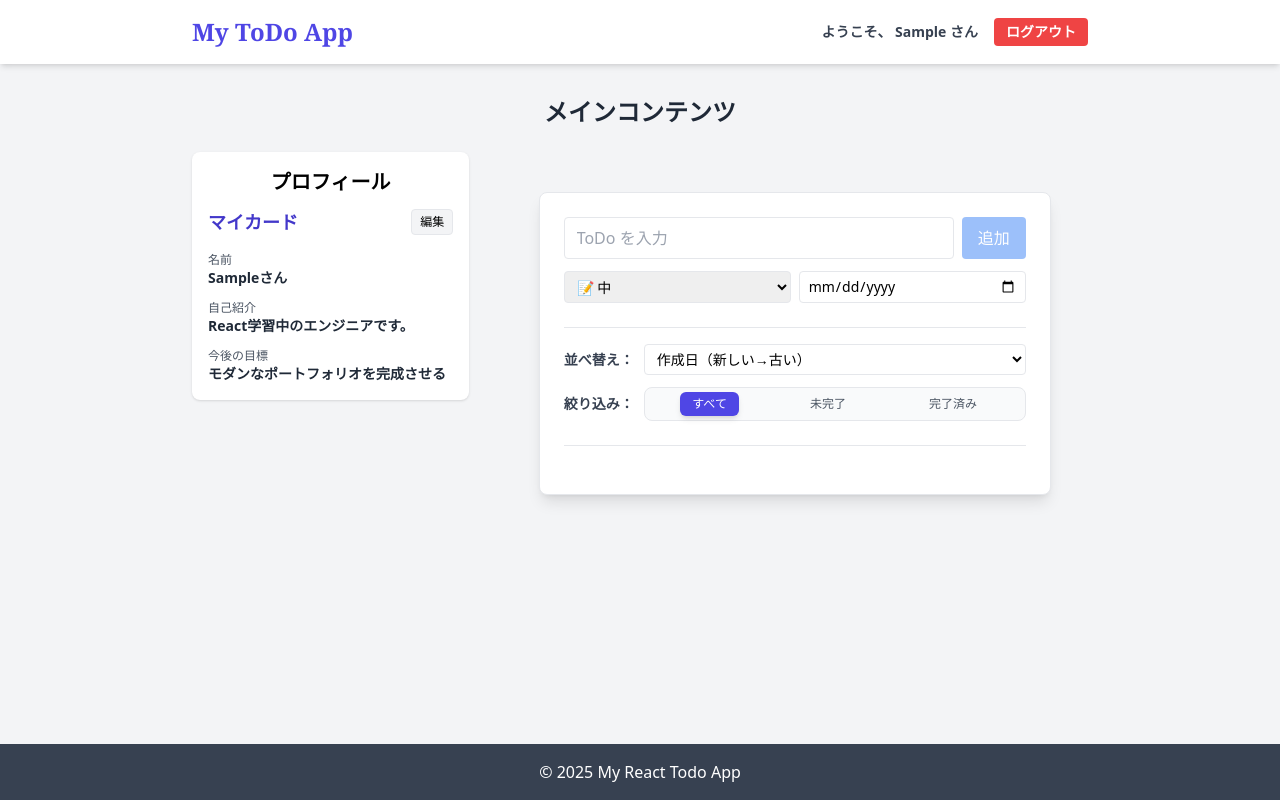
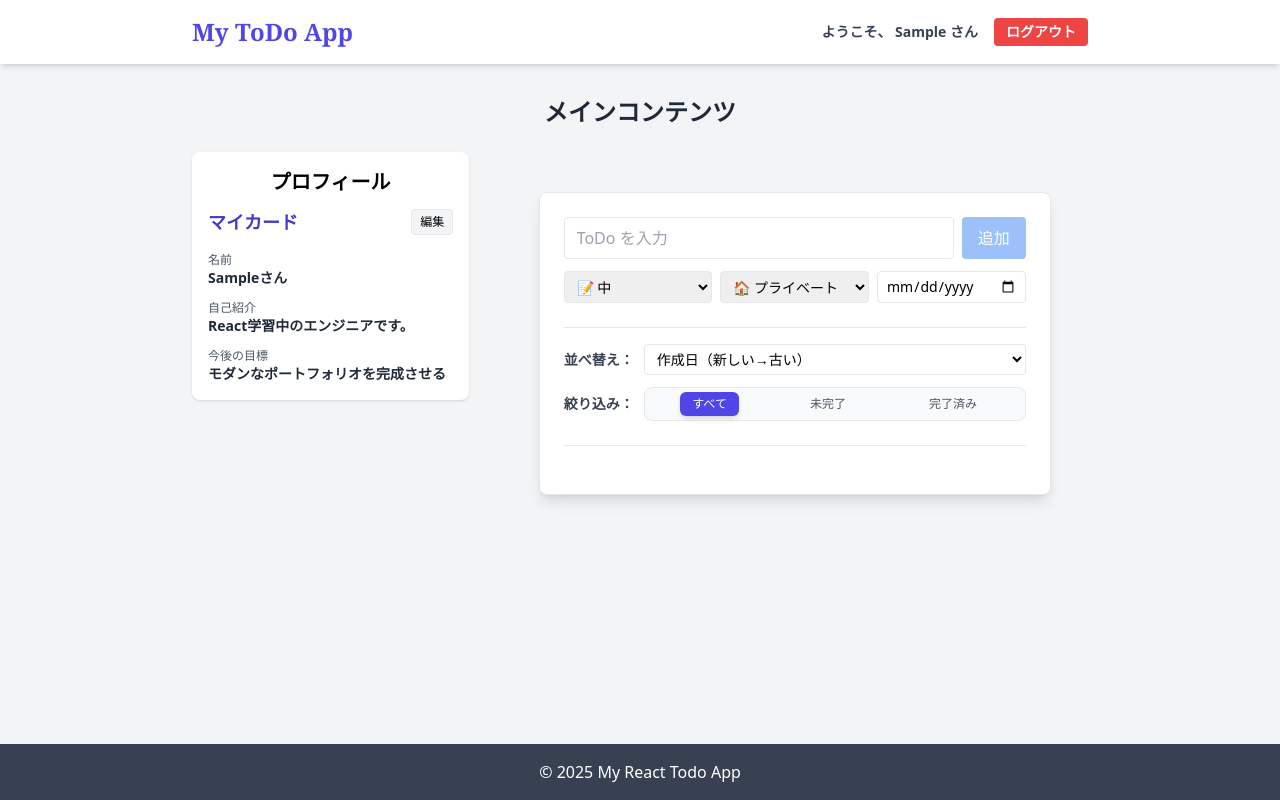
Before and after one commit to miya3928/react-practice, a React (Vite) app: page / in a window 1280 px wide. Both pictures are taken after typing "Sample", "Sample123" into the empty fields and a click on the button "ログイン". Built offline with nearby package versions, Linux system fonts and the light colour scheme.

Commit message:
[add]タグ機能の追加

```diff
--- a/src/components/Todo.jsx
+++ b/src/components/Todo.jsx
@@ -22,12 +22,14 @@ export default function Todo({ user }) {
   const [input, setInput] = useState("");
   const [priorityInput, setPriorityInput] = useState("medium");
   const [dueDateInput, setDueDateInput] = useState("");
+  const [tagInput, setTagInput] = useState("プライベート");
 
   // 編集モード関連のステート
   const [editingId, setEditingId] = useState(null);
   const [editingText, setEditingText] = useState("");
   const [editingPriority, setEditingPriority] = useState("");
   const [editingDueDate, setEditingDueDate] = useState("");
+  const [editingTag, setEditingTag] = useState("");
   const [filterStatus, setFilterStatus] = useState("all");
   // 🌟 データの永続化: todosが変更されるたびにlocalStorageに保存
   useEffect(() => {
@@ -35,7 +37,7 @@ export default function Todo({ user }) {
   }, [todos]);
 
     // --- CRUD 操作 ---
-
+    // 新記追加
     const addTodo = () => {
       if (input.trim() === "") return;
       const newTodo = {
@@ -45,12 +47,14 @@ export default function Todo({ user }) {
         created_at: new Date().toISOString(),
         priority: priorityInput,
         dueDate: dueDateInput || null,
+        tag:  tagInput,
       };
       setTodos(prevTodos => [...prevTodos, newTodo]);
       // フォームのリセット
       setInput("");
       setPriorityInput("medium");
       setDueDateInput("");
+      setTagInput("プライベート");
     };
 
     const toggleDone = (id) => {
@@ -60,16 +64,17 @@ export default function Todo({ user }) {
         )
       );
     };
-
+    // 削除
     const deleteTodo = (id) => {
       setTodos(prevTodos => prevTodos.filter((todo) => todo.id !== id));
     };
-
+    // 編集
     const startEdit = (todo) => {
       setEditingId(todo.id);
       setEditingText(todo.text);
       setEditingPriority(todo.priority); // 既存の優先度を設定
-      setEditingDueDate(todo.dueDate || ""); // 既存の期日を設定
+      setEditingDueDate(todo.dueDate || "");
+      setEditingTag(todo.tag); // 既存の期日を設定
     };
     const saveEdit = (id) => {
       setTodos(prevTodos =>
@@ -80,10 +85,12 @@ export default function Todo({ user }) {
                 text: editingText.trim(),
                 priority: editingPriority,
                 dueDate: editingDueDate || null,
+                tag: editingTag,
               }
             : todo
         )
       );
+    // 編集キャンセル
       cancelEdit();
     };
     const cancelEdit = () => {
@@ -91,9 +98,10 @@ export default function Todo({ user }) {
       setEditingText("");
       setEditingPriority("");
       setEditingDueDate("");
+      setEditingTag("");
     };
 
-    // --- 絞り込むロジック (sortedTodosの前に実行) ---
+    // --- 絞り込み(sortedTodosの前に実行) ---
     const filteredTodos = todos.filter(todo => {
       if (filterStatus === "active") {
         return !todo.done;
@@ -104,7 +112,7 @@ export default function Todo({ user }) {
       return true;
     });
 
-  //  新規追加: ソート基準を保持
+  // ソート 追加順
   const [sortBy, setSortBy] = useState("created_at");
   // ソートロジックの定義
   const sortedTodos = [...filteredTodos];
@@ -161,12 +169,13 @@ export default function Todo({ user }) {
                 <option value="medium">📝 中</option>
                 <option value="low">🌱 低</option>
             </select>
-            <input
-                type="date"
-                value={dueDateInput}
-                onChange={(e) => setDueDateInput(e.target.value)}
-                className="border rounded px-2 py-1 flex-1"
-            />
+            {/* 🌟 タグ選択の追加 */}
+            <select value={tagInput} onChange={(e) => setTagInput(e.target.value)} className="border rounded px-2 py-1 flex-1">
+                <option value="仕事">💼 仕事</option>
+                <option value="プライベート">🏠 プライベート</option>
+                <option value="学習">📚 学習</option>
+            </select>
+            <input type="date" value={dueDateInput} onChange={(e) => setDueDateInput(e.target.value)} className="border rounded px-2 py-1 flex-1" />
         </div>
       </div>
 
@@ -233,6 +242,8 @@ export default function Todo({ user }) {
                   editingPriority={editingPriority}
                   setEditingPriority={setEditingPriority}
                   editingDueDate={editingDueDate}
+                  editingTag={editingTag} // 🌟 追加
+                  setEditingTag={setEditingTag} // 🌟 追加
                   setEditingDueDate={setEditingDueDate}
                 />
               ))}
--- a/src/components/TodoItem.jsx
+++ b/src/components/TodoItem.jsx
@@ -17,6 +17,12 @@ const getPriorityStyles = (priority) => {
     }
 };
 
+const tagColors = {
+  '仕事': 'bg-blue-100 text-blue-700',
+  'プライベート': 'bg-green-100 text-green-700',
+  '学習': 'bg-purple-100 text-purple-700'
+};
+
 export default function TodoItem({
     todo,
     toggleDone,
@@ -32,6 +38,8 @@ export default function TodoItem({
     setEditingPriority,
     editingDueDate,
     setEditingDueDate,
+    editingTag,
+    setEditingTag,
 }) {
     // 優先度に応じたスタイル
     const priorityClasses = getPriorityStyles(todo.priority);
@@ -80,6 +88,11 @@ export default function TodoItem({
                             <option value="medium">📝 中</option>
                             <option value="low">🌱 低</option>
                         </select>
+                        <select className="border p-1 rounded text-xs" value={editingTag} onChange={(e) => setEditingTag(e.target.value)}>
+                      <option value="仕事">💼 仕事</option>
+                      <option value="プライベート">🏠 プライベート</option>
+                      <option value="学習">📚 学習</option>
+                    </select>
                         <input
                             type="date"
                             value={editingDueDate}
@@ -116,6 +129,11 @@ export default function TodoItem({
                         {/* 優先順位 */}
                         <span className={`px-2 py-0.5 rounded-full ${priorityClasses}`}>
                             {todo.priority === 'high' ? '高' : todo.priority === 'medium' ? '中' : '低'}
+                        </span>
+
+                        {/* 🌟 タグ表示 */}
+                        <span className={`text-[10px] px-2 py-0.5 rounded-full font-bold ${tagColors[todo.tag] || 'bg-gray-100'}`}>
+                          {todo.tag}
                         </span>
 
                         {/* 期日 */}
```
